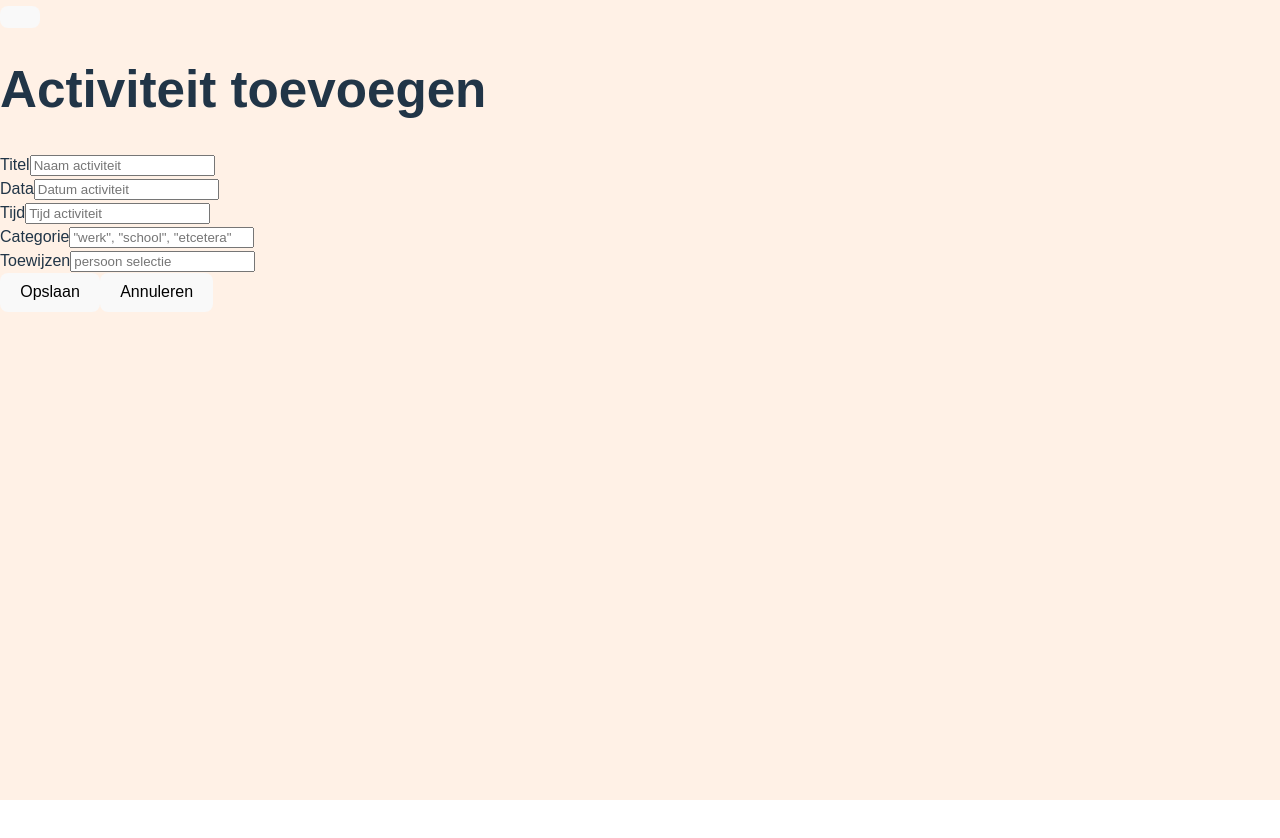
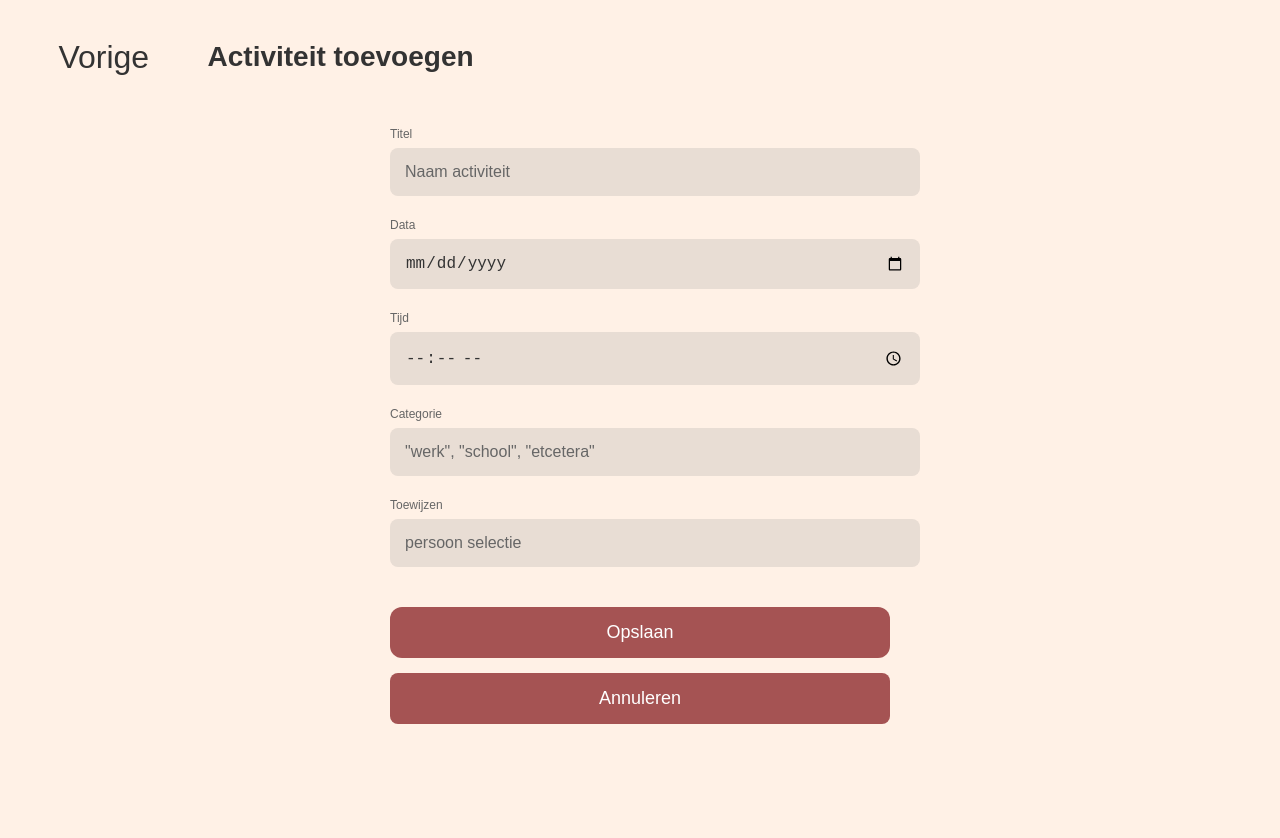
Before and after one commit to ktanis1988/familiekalender, a React (Vite) app in the folder WebstormProjects/familiekalender/: page /addactivity in a window 1280 px wide. Before the commit the page ends 800 px from the top, so only its background shows below. Built offline with nearby package versions, Linux system fonts and the light colour scheme.

Commit message:
navigatie toegevoegd plus wat aanpassingen

```diff
--- a/WebstormProjects/familiekalender/src/pages/Addactivitypage.jsx
+++ b/WebstormProjects/familiekalender/src/pages/Addactivitypage.jsx
@@ -1,15 +1,35 @@
 import React from "react";
-import ".Addactivitypage.css";
+import { useNavigate } from "react-router-dom";
+import "./Addactivitypage.css";
 
 function Addactivitypage() {
+    const navigate = useNavigate();
+
+    function gaTerug() {
+        console.log("Terug knop geklikt");
+        navigate('/calendar');
+    }
+
+    function handleOpslaan(e) {
+        e.preventDefault();
+        console.log("Opslaan knop geklikt");
+        /* later toe te voegen */
+        navigate('/calendar');
+    }
+
+    function handleAnnuleren() {
+        console.log("Annuleren knop geklikt");
+        navigate('/calendar');
+    }
+
     return (
         <div className="addactivity-container">
             <header className="addactivity-header">
-                <button className="back-button"></button>
+                <button className="back-button"onClick={gaTerug}>Vorige</button>
                 <h1>Activiteit toevoegen</h1>
             </header>
 
-            <form className="addactivity-form">
+            <form className="addactivity-form" onSubmit={handleOpslaan}>
                 <div className="form-field">
                     <label>Titel</label>
                     <input type="text" placeholder="Naam activiteit" />
@@ -17,12 +37,12 @@ function Addactivitypage() {
 
                 <div className="form-field">
                     <label>Data</label>
-                    <input type="text" placeholder="Datum activiteit" />
+                    <input type="date" placeholder="Datum activiteit" />
                 </div>
 
                 <div className="form-field">
                     <label>Tijd</label>
-                    <input type="text" placeholder="Tijd activiteit" />
+                    <input type="time" placeholder="Tijd activiteit" />
                 </div>
 
                 <div className="form-field">
@@ -36,7 +56,7 @@ function Addactivitypage() {
                 </div>
 
                 <button type="submit" className="submit-button">Opslaan</button>
-                <button type="button" className="cancel-button">Annuleren</button>
+                <button type="button" className="cancel-button" onClick={handleAnnuleren}>Annuleren</button>
             </form>
         </div>
     );
```
